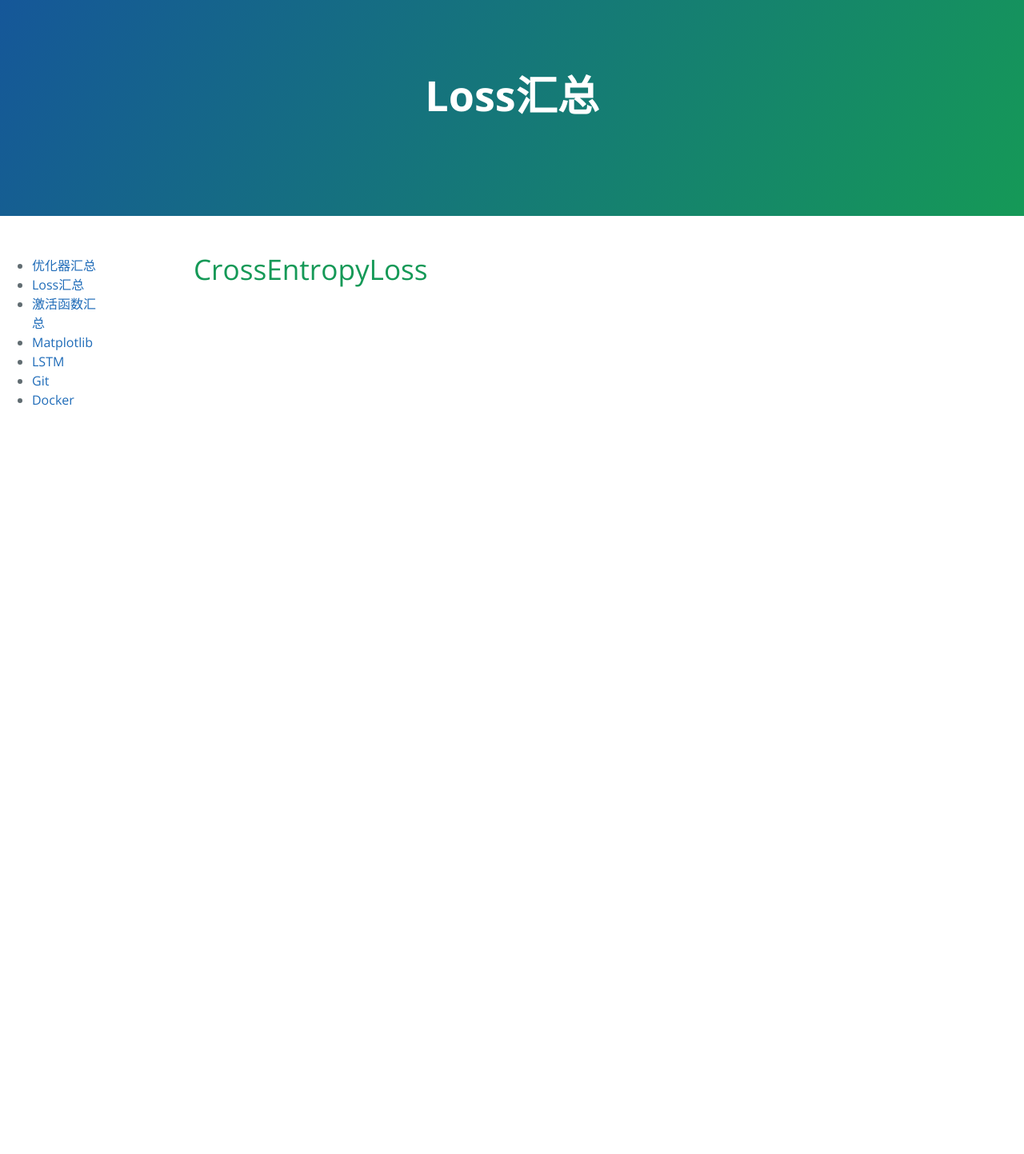
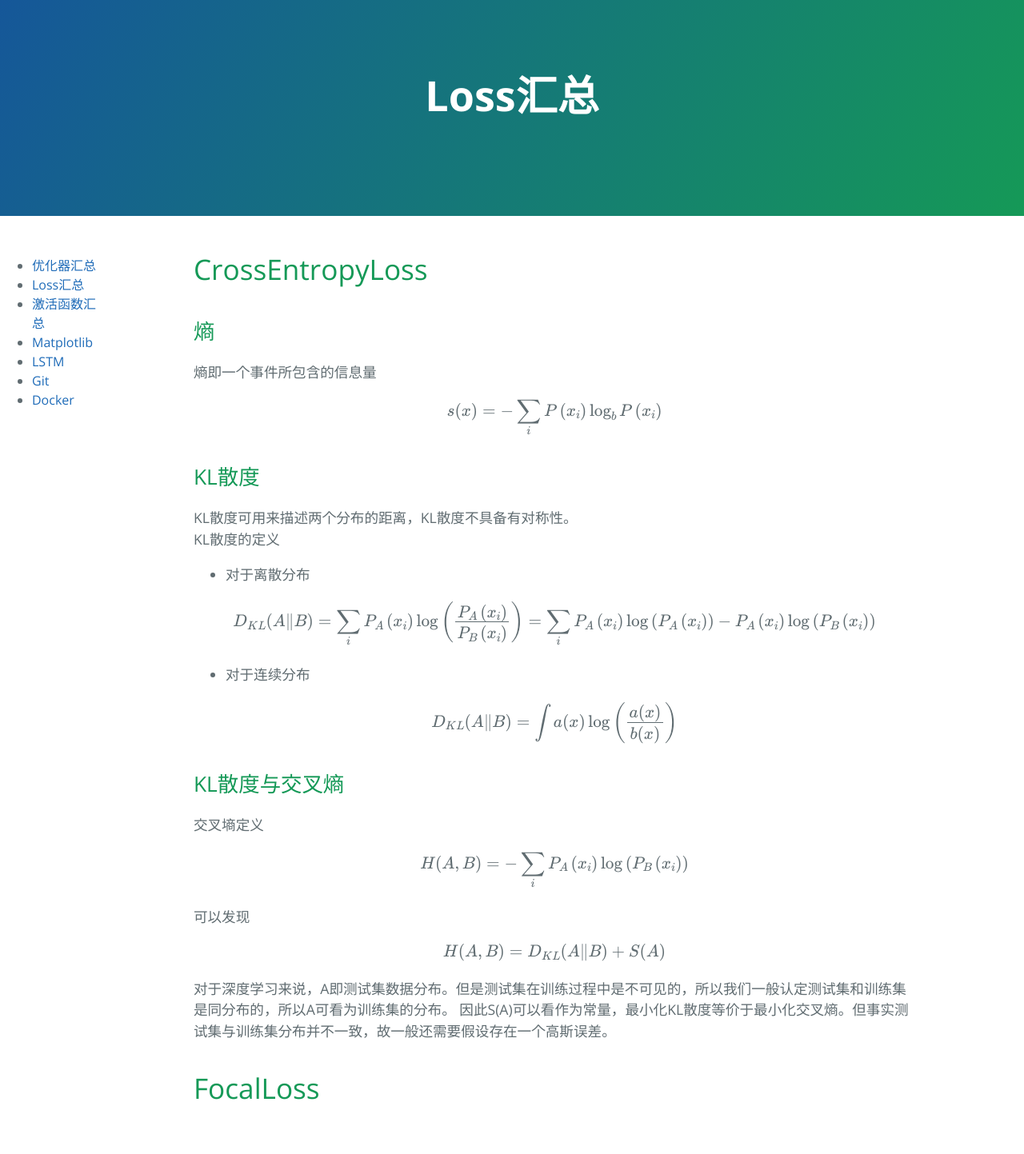
Before and after one commit to EeyoreLee/EeyoreLee.github.io, a Jekyll site: the page built from _posts/nlp/2022-7-27-loss.md, in a window 1280 px wide. Shown: the whole page at 80% size. Built offline with Jekyll 4.4.1, drawn with Linux system fonts in a browser that asks for light colours; formulas are drawn with MathJax 3; before the commit the page ends 900 px from its top, so only the background shows below that.

Commit message:
cross entropy loss

```diff
--- a/_posts/nlp/2022-7-27-loss.md
+++ b/_posts/nlp/2022-7-27-loss.md
@@ -5,3 +5,43 @@ permalink: /loss.html
 ---
 
 # CrossEntropyLoss
+
+## 熵
+熵即一个事件所包含的信息量
+
+$$
+s(x)=-\sum_{i} P\left(x_{i}\right) \log _{b} P\left(x_{i}\right)
+$$
+
+## KL散度
+KL散度可用来描述两个分布的距离，KL散度不具备有对称性。
+KL散度的定义
+* 对于离散分布
+
+$$
+D_{K L}(A \| B)=\sum_{i} P_{A}\left(x_{i}\right) \log \left(\frac{P_{A}\left(x_{i}\right)}{P_{B}\left(x_{i}\right)}\right)=\sum_{i} P_{A}\left(x_{i}\right) \log \left(P_{A}\left(x_{i}\right)\right)-P_{A}\left(x_{i}\right) \log \left(P_{B}\left(x_{i}\right)\right)
+$$
+
+* 对于连续分布
+
+$$
+D_{K L}(A \| B)=\int a(x) \log \left(\frac{a(x)}{b(x)}\right)
+$$
+
+## KL散度与交叉熵
+交叉墒定义
+
+$$
+H(A, B)=-\sum_{i} P_{A}\left(x_{i}\right) \log \left(P_{B}\left(x_{i}\right)\right)
+$$
+
+可以发现
+
+$$
+H(A, B)=D_{K L}(A \| B)+S(A)
+$$
+
+对于深度学习来说，A即测试集数据分布。但是测试集在训练过程中是不可见的，所以我们一般认定测试集和训练集是同分布的，所以A可看为训练集的分布。
+因此S(A)可以看作为常量，最小化KL散度等价于最小化交叉熵。但事实测试集与训练集分布并不一致，故一般还需要假设存在一个高斯误差。
+
+# FocalLoss
```
